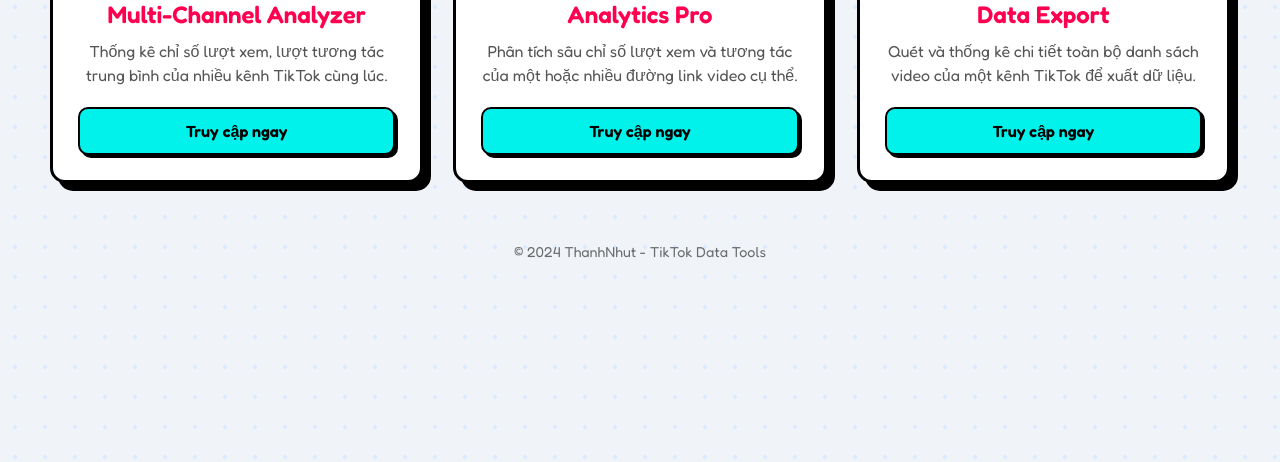
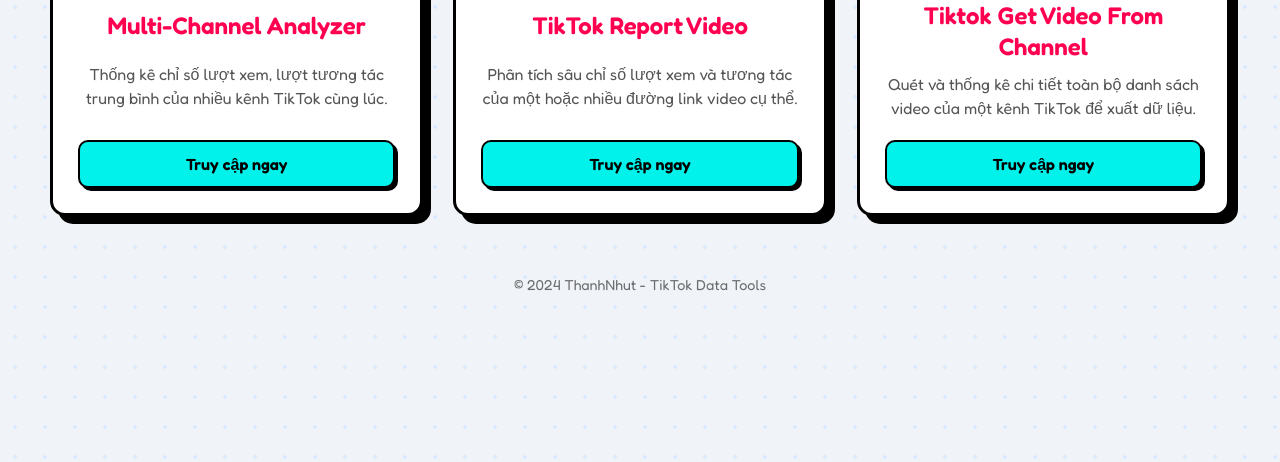
Before and after one commit to thanhnhut201294/tool, a plain HTML site: page index.html in a window 1280 px wide. Shown: the part 338-800 px from the top of the page. Drawn offline with Linux system fonts and the light colour scheme.

Commit message:
Update index.html

```diff
--- a/index.html
+++ b/index.html
@@ -105,6 +105,7 @@
             font-size: 1.5rem;
             margin-bottom: 10px;
             color: var(--primary);
+            line-height: 1.3; /* Tăng khoảng cách dòng cho tên dài */
         }
 
         p.desc {
@@ -169,14 +170,14 @@
 
         <div class="card">
             <span class="icon">📈</span>
-            <h2>Analytics Pro</h2>
+            <h2>TikTok Report Video</h2>
             <p class="desc">Phân tích sâu chỉ số lượt xem và tương tác của một hoặc nhiều đường link video cụ thể.</p>
             <a href="https://thanhnhut201294.github.io/tiktok-report/" target="_blank" class="btn">Truy cập ngay</a>
         </div>
 
         <div class="card">
             <span class="icon">📂</span>
-            <h2>Data Export</h2>
+            <h2>Tiktok Get Video From Channel</h2>
             <p class="desc">Quét và thống kê chi tiết toàn bộ danh sách video của một kênh TikTok để xuất dữ liệu.</p>
             <a href="https://thanhnhut201294.github.io/tiktok-scan/" target="_blank" class="btn">Truy cập ngay</a>
         </div>
```
